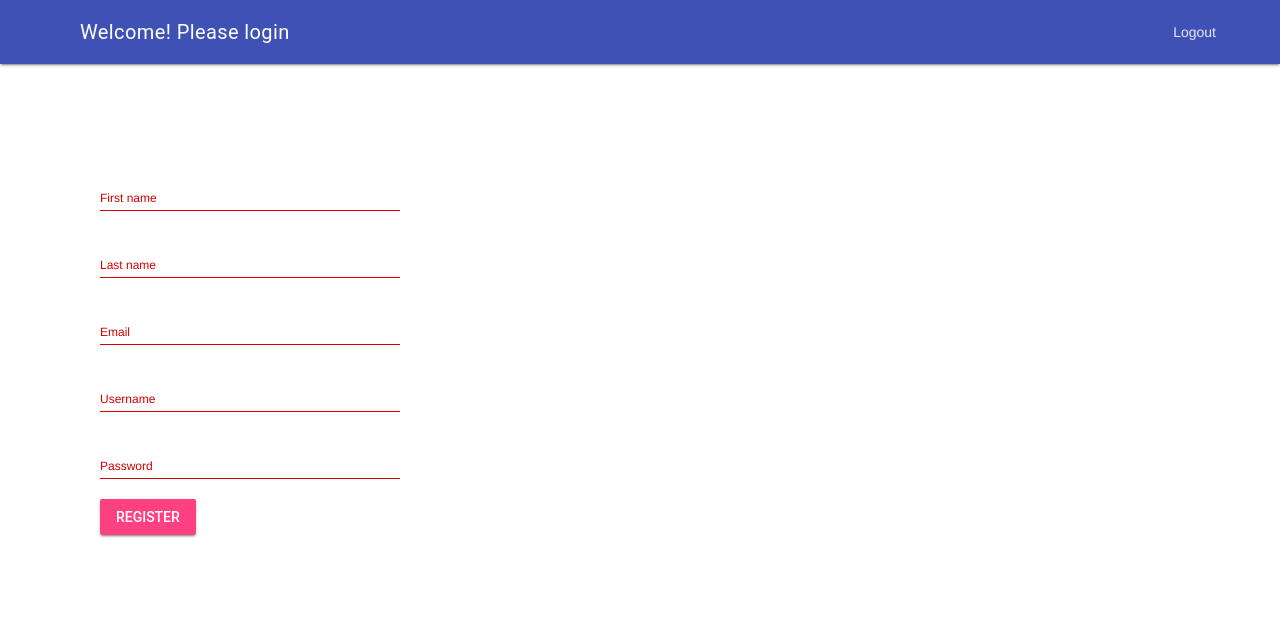
After one commit to Daxi90/Django-ChatApp, a Django app: page /register/ in a window 1280 px wide. The commit adds this page. Shown: the top 634 px of the page. Run offline with Django 5.2, Linux system fonts and the light colour scheme.

Commit message:
First usable version

```diff
--- a/chat/templates/auth/login.html
+++ b/chat/templates/auth/login.html
@@ -19,4 +19,9 @@
                 Login
             </button>
           </form>
+
+          <div class="display-flex">
+            <span>Noch keinen Account? <a href="/register/">Hier registrieren</a></span>
+          </div>
+
 {% endblock %}
--- /dev/null
+++ b/chat/templates/register/index.html
@@ -0,0 +1,37 @@
+{% extends "base.html" %}
+{% block content %}
+
+
+        <form action="/register/" method="post">
+            {% csrf_token %}
+            <input type="hidden" name="redirect" value="{{ redirect }}">
+            <div class="flex-col">
+                <div class="mdl-textfield mdl-js-textfield mdl-textfield--floating-label">
+                    <input required class="mdl-textfield__input" type="text" id="first_name" name="first_name">
+                    <label class="mdl-textfield__label" for="first_name">First name</label>
+                </div>
+                <div class="mdl-textfield mdl-js-textfield mdl-textfield--floating-label">
+                    <input required class="mdl-textfield__input" type="text" id="last_name" name="last_name">
+                    <label class="mdl-textfield__label" for="last_name">Last name</label>
+                </div>
+
+                <div class="mdl-textfield mdl-js-textfield mdl-textfield--floating-label">
+                    <input required class="mdl-textfield__input" type="email" id="email" name="email">
+                    <label class="mdl-textfield__label" for="email">Email</label>
+                </div>
+
+                <div class="mdl-textfield mdl-js-textfield mdl-textfield--floating-label">
+                <input required class="mdl-textfield__input" type="text" id="username" name="username">
+                <label class="mdl-textfield__label" for="username">Username</label>
+                </div>
+                <div class="mdl-textfield mdl-js-textfield mdl-textfield--floating-label">
+                    <input required class="mdl-textfield__input" type="password" id="password" name="password">
+                    <label class="mdl-textfield__label" for="password">Password</label>
+                </div>
+                </div>
+            <button class="mdl-button mdl-js-button mdl-button--raised mdl-js-ripple-effect mdl-button--accent">
+                Register
+            </button>
+          </form>
+
+{% endblock %}
--- a/chat/views.py
+++ b/chat/views.py
@@ -1,8 +1,9 @@
 from django.http import HttpResponseRedirect
 from django.shortcuts import render
 from .models import Message, Chat
-from django.contrib.auth import authenticate, login
+from django.contrib.auth import authenticate, login, logout
 from django.contrib.auth.decorators import login_required
+from django.contrib.auth.models import User
 
 # Create your views here.
 
@@ -25,7 +26,33 @@ def login_view(request):
         if user is not None:
             login(request, user)
             # Redirect to a success page.
-            return HttpResponseRedirect(request.POST.get('redirect'))
+            if redirect is not None:
+                return HttpResponseRedirect(request.POST.get('redirect'))
+            else:
+                return HttpResponseRedirect('/chat')
         else:
             return render(request, 'auth/login.html',{'wrongPassword': True, 'redirect': redirect})
     return render(request, 'auth/login.html', {'redirect': redirect})
+
+def register_view(request):
+    redirect = request.GET.get('next')
+    if request.method == 'POST':
+        username = request.POST["username"]
+        password = request.POST["password"]
+        email = request.POST["email"]
+        first_name = request.POST["first_name"]
+        last_name = request.POST["last_name"]
+
+        user = User.objects.create_user(username, email, password)
+        user.first_name = first_name
+        user.last_name = last_name
+        user.save()
+        return HttpResponseRedirect('/login')
+    else:
+        pass
+    return render(request, 'register/index.html', {'redirect': redirect})
+
+def logout_view(request):
+    logout(request)
+    return HttpResponseRedirect('/login')
+    # Redirect to a success page.
--- a/first_django_app/settings.py
+++ b/first_django_app/settings.py
@@ -62,6 +62,7 @@ TEMPLATES = [
             'context_processors': [
                 'django.template.context_processors.debug',
                 'django.template.context_processors.request',
+                'django.template.context_processors.static',
                 'django.contrib.auth.context_processors.auth',
                 'django.contrib.messages.context_processors.messages',
             ],
@@ -118,6 +119,9 @@ USE_TZ = True
 # https://docs.djangoproject.com/en/5.0/howto/static-files/
 
 STATIC_URL = 'static/'
+STATICFILES_DIRS = [
+    BASE_DIR / "static",
+]
 
 # Default primary key field type
 # https://docs.djangoproject.com/en/5.0/ref/settings/#default-auto-field
--- a/first_django_app/urls.py
+++ b/first_django_app/urls.py
@@ -17,10 +17,12 @@ Including another URLconf
 from django.contrib import admin
 from django.urls import path
 
-from chat.views import index, login_view
+from chat.views import index, login_view, register_view, logout_view
 
 urlpatterns = [
     path('admin/', admin.site.urls),
     path('chat/', index),
     path('login/', login_view),
+    path('register/', register_view),
+    path('logout/', logout_view),
 ]
--- /dev/null
+++ b/static/css/style.css
@@ -0,0 +1,19 @@
+.page-content {
+  padding: 100px;
+}
+
+.color-gray {
+  color: rgba(0, 0, 0, 0.4);
+}
+
+.display-flex{
+    display: flex;
+    flex-direction: row;
+    align-items: center;
+    gap: 16px;
+}
+
+.flex-col{
+  display: flex;
+  flex-direction: column;
+}
--- a/templates/base.html
+++ b/templates/base.html
@@ -11,17 +11,9 @@
       rel="stylesheet"
       href="https://code.getmdl.io/1.3.0/material.indigo-pink.min.css"
     />
+    {% load static %}
+    <link rel="stylesheet" href="{% static 'css/style.css' %}">
     <script defer src="https://code.getmdl.io/1.3.0/material.min.js"></script>
-
-    <style>
-      .page-content {
-        padding: 100px;
-      }
-
-      .color-gray {
-        color: rgba(0, 0, 0, 0.4);
-      }
-    </style>
     <title>Chatroom</title>
   </head>
   <body>
@@ -38,20 +30,14 @@
           <div class="mdl-layout-spacer"></div>
           <!-- Navigation. We hide it in small screens. -->
           <nav class="mdl-navigation mdl-layout--large-screen-only">
-            <a class="mdl-navigation__link" href="">Link</a>
-            <a class="mdl-navigation__link" href="">Link</a>
-            <a class="mdl-navigation__link" href="">Link</a>
-            <a class="mdl-navigation__link" href="">Link</a>
+            <a class="mdl-navigation__link" href="/logout">Logout</a>
           </nav>
         </div>
       </header>
       <div class="mdl-layout__drawer">
         <span class="mdl-layout-title">Chat</span>
         <nav class="mdl-navigation">
-          <a class="mdl-navigation__link" href="">Link</a>
-          <a class="mdl-navigation__link" href="">Link</a>
-          <a class="mdl-navigation__link" href="">Link</a>
-          <a class="mdl-navigation__link" href="">Link</a>
+          <a class="mdl-navigation__link" href="/logout">Logout</a>
         </nav>
       </div>
       <main class="mdl-layout__content">
```
